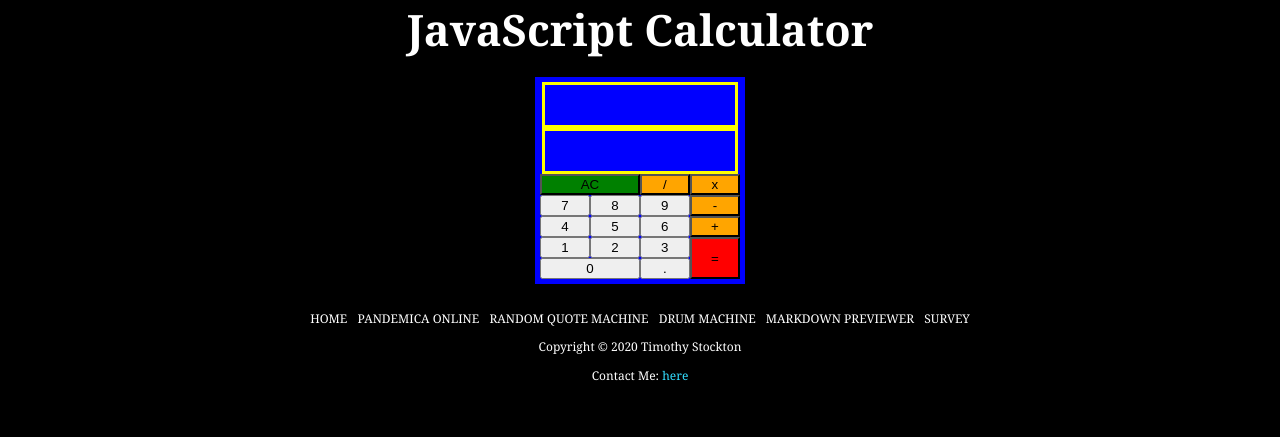
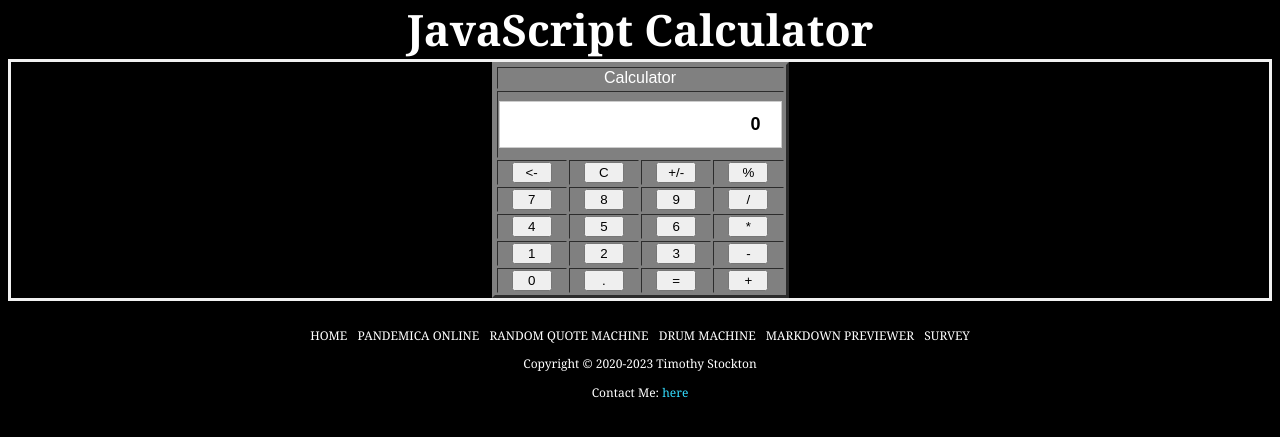
Before and after one commit to TimStockton/TimStockton.github.io, a PHP site: page /javascript_calculator.html in a window 1280 px wide. Shown: the part 38-475 px from the top of the page. Run offline with PHP 8.4, Linux system fonts and the light colour scheme.

Commit message:
merged with login page and calculator from class

```diff
--- a/drum_machine.html
+++ b/drum_machine.html
@@ -77,7 +77,7 @@
       <a href="markdown_previewer.html">Markdown Previewer</a>&nbsp;
       <a href="survey_form.html">Survey</a>
     </nav>
-    <p>Copyright &copy; 2020 Timothy Stockton</p>
+    <p>Copyright &copy; 2020-2023 Timothy Stockton</p>
     <p>Contact Me: <a href="mailto:timstocktonii@gmail.com">here</a></p>
   </footer>
 
--- a/javascript_calculator.html
+++ b/javascript_calculator.html
@@ -2,113 +2,48 @@
 <html lang="en">
 
 <!-- Timothy C Stockton II -->
-
-<!--[if lt IE 7]>      <html class="no-js lt-ie9 lt-ie8 lt-ie7"> <![endif]-->
-<!--[if IE 7]>         <html class="no-js lt-ie9 lt-ie8"> <![endif]-->
-<!--[if IE 8]>         <html class="no-js lt-ie9"> <![endif]-->
-<!--[if gt IE 8]><!--> <html class="no-js"> <!--<![endif]-->
 
     <head>
         <title>TCSII Portfolio | JavaScript Calculator </title>
         <meta charset="utf-8">
         <link rel="stylesheet" href="style.css">
         <link rel="icon" href="Resources/logo_favicon_psidemica_black.png" type="image/x-icon">
-  <meta http-equiv="X-UA-Compatible" content="IE=edge">
-  <script crossorigin src="https://unpkg.com/react@16/umd/react.development.js"></script>                                <!-- the react library -->
-  <script crossorigin src="https://unpkg.com/react-dom@16/umd/react-dom.development.js"></script>                           <!-- the react DOM -->
-  <script src="https://unpkg.com/@babel/standalone/babel.min.js"></script>                               <!-- enables babel so Javascript can be used in the browser -->
         <meta name="description" content="">
         <meta name="viewport" content="width=device-width, initial-scale=1">
-  <style>
-    #calculator {
-        width: 200px;
-        margin: auto;
-        padding: 5px;
-        background-color: blue;
-        display: grid;
+        <script language="JavaScript">
+            function Compute(key) {
+                d = document.Calc.Display.value;
+
+                if (key == "C") { //clear
+                    document.Calc.Display.value = 0;
+                    return;
                 }
-    .display2 {
-        margin: auto;
-        width: 75%;
-        color: white;
-        border: 3px solid yellow;
-        padding: 20px;
-        grid-area: 1 / 1 / 2 / 5;
+
+                if (key == "<-") { //backspace
+                    var len = d.length - 1;
+                    if (len == 0) document.Calc.Display.value = 0;
+                    else document.Calc.Display.value = d.substr(0, len);
+                    return;
                 }
-    .display {
-        margin: auto;
-        width: 75%;
-        color: white;
-        border: 3px solid yellow;
-        padding: 20px;
-        grid-area: 2 / 1 / 3 / 5;
+
+                if (key == "+/-") { //change sign
+                    document.Calc.Display.value = -d;
+                    return;
                 }
-    .clear {
-        grid-area: 3 / 1 / 4 / 3;
-        background-color: green;
+
+                if (key == "=") { //evaluate
+                    document.Calc.Display.value = eval(d.replace(/%/, "/100.0"));
+                    return
                 }
-    .divide {
-        grid-area: 3 / 3 / 4 / 3;
-        background-color: orange;
+
+                if (d == 0) { // if the display shows "0"
+                    document.Calc.Display.value = key; // set it to the value of key
                 }
-    .multiply {
-        grid-area: 3 / 4 / 4 / 5;
-        background-color: orange;
-    }
-    .seven {
-        grid-area: 4 / 1 / 5 / 2;
-    }
-    .eight {
-        grid-area: 4 / 2 / 5 / 3;
-    }
-    .nine {
-        grid-area: 4 / 3 / 5 / 4;
-    }
-    .subtract {
-        grid-area: 4 / 4 / 5 / 5;
-        background-color: orange;
-    }
-    .four {
-        grid-area: 5 / 1 / 6 / 2;
-    }
-    .five {
-        grid-area: 5 / 2 / 6 / 3;
-    }
-    .six {
-        grid-area: 5 / 3 / 6 / 4;
-    }
-    .add {
-        grid-area: 5 / 4 / 6 / 5;
-        background-color: orange;
-    }
-    .one {
-        grid-area: 6 / 1 / 7 / 2;
-    }
-    .two {
-        grid-area: 6 / 2 / 7 / 3;
-    }
-    .three {
-        grid-area: 6 / 3 / 7 / 4;
-    }
-    .equals {
-        grid-area: 6 / 4 / 8 / 5;
-        background-color: red;
-    }
-    .zero {
-        grid-area: 7 / 1 / 8 / 3;
-    }
-    .decimal {
-        grid-area: 7 / 3 / 8 / 4;
-    }
-    @media (max-width: 650px) {
-        .mobile-menu {
-            display: block;
-        }
-        .normal-menu {
-            display: none;
+                else { // otherwise
+                    document.Calc.Display.value = d + key; // concatenate the key
                 }
             }
-  </style>
+        </script>
     </head>
 
     <body>
@@ -119,13 +54,46 @@
         <main id="main">
             <div class="center">
             <h1>JavaScript Calculator</h1>
-    </div>
-    <br>
-    <!--[if lt IE 7]>
-      <p class="browsehappy">You are using an <strong>outdated</strong> browser. Please <a href="#">upgrade your browser</a> to improve your experience.</p>
-    <![endif]-->
-    <div id="drop">
-    </div>
+            <form name="Calc">
+                <table border="3" bgcolor="gray" align="center">
+                    <tr>
+                        <td align="center" colspan="4">Calculator</td>
+                    </tr>
+                    <tr>
+                        <td align="center" colspan="4"><input type="text" name="Display" value="0" style="text-align:right;font-size:18px;font-weight:bold;" maxlength="15"></td>
+                    </tr>
+                    <tr>
+                        <td align="center"><input type="button" style="width:40px;" value="<-" onclick="Compute(this.value);" /></td>
+                        <td align="center"><input type="button" style="width:40px;" value="C" onclick="Compute(this.value);" /></td>
+                        <td align="center"><input type="button" style="width:40px;" value="+/-" onclick="Compute(this.value);" /></td>
+                        <td align="center"><input type="button" style="width:40px;" value="%" onclick="Compute(this.value);" /></td>
+                    </tr>
+                    <tr>
+                        <td align="center"><input type="button" style="width:40px;" value="7" onclick="Compute(this.value);" /></td>
+                        <td align="center"><input type="button" style="width:40px;" value="8" onclick="Compute(this.value);" /></td>
+                        <td align="center"><input type="button" style="width:40px;" value="9" onclick="Compute(this.value);" /></td>
+                        <td align="center"><input type="button" style="width:40px;" value="/" onclick="Compute(this.value);" /></td>
+                    </tr>
+                    <tr>
+                        <td align="center"><input type="button" style="width:40px;" value="4" onclick="Compute(this.value);" /></td>
+                        <td align="center"><input type="button" style="width:40px;" value="5" onclick="Compute(this.value);" /></td>
+                        <td align="center"><input type="button" style="width:40px;" value="6" onclick="Compute(this.value);" /></td>
+                        <td align="center"><input type="button" style="width:40px;" value="*" onclick="Compute(this.value);" /></td>
+                    </tr>
+                    <tr>
+                        <td align="center"><input type="button" style="width:40px;" value="1" onclick="Compute(this.value);" /></td>
+                        <td align="center"><input type="button" style="width:40px;" value="2" onclick="Compute(this.value);" /></td>
+                        <td align="center"><input type="button" style="width:40px;" value="3" onclick="Compute(this.value);" /></td>
+                        <td align="center"><input type="button" style="width:40px;" value="-" onclick="Compute(this.value);" /></td>
+                    </tr>
+                    <tr>
+                        <td align="center"><input type="button" style="width:40px;" value="0" onclick="Compute(this.value);" /></td>
+                        <td align="center"><input type="button" style="width:40px;" value="." onclick="Compute(this.value);" /></td>
+                        <td align="center"><input type="button" style="width:40px;" value="=" onclick="Compute(this.value);" /></td>
+                        <td align="center"><input type="button" style="width:40px;" value="+" onclick="Compute(this.value);" /></td>
+                    </tr>
+                </table>
+            </form>
             <br>
         </main>
 
@@ -138,191 +106,9 @@
             <a href="markdown_previewer.html">Markdown Previewer</a>&nbsp;
             <a href="survey_form.html">Survey</a>
             </nav>
-    <p>Copyright &copy; 2020 Timothy Stockton</p>
+            <p>Copyright &copy; 2020-2023 Timothy Stockton</p>
             <p>Contact Me: <a href="mailto:timstocktonii@gmail.com">here</a></p>
         </footer>
-
-  <script type="text/babel">
-      class Calculator extends React.Component {
-          state = {                           /* use state to track problem and displays */
-  display2: "",
-              display: "",
-              firstValue: 0.00,
-              operator: "",
-              secondValue: 0.00
-          }
-
-      calculate = (n1, operator, n2) => {          /* calculate problem */
-  let result = ""
-
-  if (operator==="add") {
-  console.log(n1)
-  console.log("plus")
-  console.log(n2)
-    result = parseFloat(n1) + parseFloat(n2)
-  } else if (operator==="subtract") {
-    result = parseFloat(n1) - parseFloat(n2)
-  } else if (operator==="multiply") {
-    result = parseFloat(n1) * parseFloat(n2)
-  } else if (operator==="divide") {
-    result = parseFloat(n1) / parseFloat(n2)
-  }
-
-          this.setState({
-              firstValue: result
-          });
-
-  return result
-  }
-
-      handleClick = (e) => {          /* what happens when a button is pushed */
-          if (e.target==clear) {
-              this.setState({
-  display2: "",
-                  display: 0,
-                  operator: ""
-              });
-  console.log("firstVale: " + this.state.firstValue)
-  console.log("secondVale: " + this.state.secondValue)
-  console.log("display2: " + this.state.display2)
-  console.log("display: " + this.state.display)
-          } else if (e.target==add) {
-  if (this.state.operator=="") {
-                  this.setState({
-                      display2: this.state.display + "+",
-                      firstValue: parseFloat(this.state.display),			/* make it a num earlier might work? */
-    display: "",
-                      operator: "add"
-                  });
-  console.log("firstVale: " + this.state.firstValue)
-  console.log("secondVale: " + this.state.secondValue)
-  console.log("display2: " + this.state.display2)
-  console.log("display: " + this.state.display)
-  } else {
-                  this.setState({
-                      display2: this.state.firstValue + "+",
-    display: "",
-                      operator: "add"
-                  });
-  }
-          } else if (e.target==subtract) {
-  if (this.state.operator=="") {
-                  this.setState({
-                      display2: this.state.display + "-",
-    display: "",
-          firstValue: this.state.display,
-          operator: "subtract"
-                  });
-  } else {
-                  this.setState({
-    display: "-"
-                  });
-  }
-          } else if (e.target==multiply) {
-        if (this.state.operator=="") {
-                  this.setState({
-                      display2: this.state.display + "x",
-                display: "",
-                      firstValue: this.state.display,
-                      operator: "multiply"
-                  });
-        } else {
-                  this.setState({
-                      display2: this.state.firstValue + "x",
-                display: "",
-                      operator: "multiply"
-                  });
-        }
-          } else if (e.target==divide) {
-        if (this.state.operator=="") {
-                  this.setState({
-                      display2: this.state.display + "/",
-                display: "",
-                      firstValue: this.state.display,
-                      operator: "divide"
-                  });
-        } else {
-                  this.setState({
-                      display2: this.state.firstValue + "/",
-                display: "",
-                      operator: "divide"
-                  });
-        }
-          } else if (e.target==equals) {
-  console.log("firstVale: " + this.state.firstValue)
-  console.log("secondVale: " + this.state.secondValue)
-  console.log("display2: " + this.state.display2)
-  console.log("display: " + this.state.display)
-              this.setState({
-                  secondValue: this.state.display,
-                  display2: "",
-                  display: this.calculate(this.state.firstValue, this.state.operator, this.state.secondValue),      /* does clearing the second value after matter? */
-                  operator: ""
-              });
-  console.log("firstVale: " + this.state.firstValue)
-  console.log("secondVale: " + this.state.secondValue)
-  console.log("display2: " + this.state.display2)
-  console.log("display: " + this.state.display)
-          } else if (e.target==decimal) {
-  if (this.state.display=="") {
-  this.setState({
-                      display: "0."
-                  });
-  } else if (!this.state.display.includes('.')) {
-  this.setState({
-                      display: this.state.display + "."
-                  });
-              }
-          } else if (e.target==zero) {
-  if (this.state.display==0) {
-  this.setState({
-                      display: e.target.value
-                  });
-              } else {
-  this.setState({
-                      display: this.state.display + e.target.value
-                  });
-              }
-          } else {
-  if (this.state.display==0) {
-  this.setState({
-                      display: e.target.value
-                  });
-              } else {
-  this.setState({
-                      display: this.state.display + e.target.value
-                  });
-              }
-          }
-      }
-          render () {         // what is being rendered
-              return (
-                  <div id="calculator">
-  <div id="display2" class="display2">{this.state.display2}</div>
-                      <div id="display" class="display">{this.state.display}</div>
-                      <button id="equals" class="equals" onClick={this.handleClick}>=</button>
-                      <button id="clear" class="clear" onClick={this.handleClick}>AC</button>
-                      <button id="add" class="add" onClick={this.handleClick}>+</button>
-                      <button id="subtract" class="subtract" onClick={this.handleClick}>-</button>
-                      <button id="multiply" class="multiply" onClick={this.handleClick}>x</button>
-                      <button id="divide" class="divide" onClick={this.handleClick}>/</button>
-                      <button id="decimal" class="decimal" onClick={this.handleClick}>.</button>
-                      <button id="zero" class="zero" value={0} onClick={this.handleClick}>0</button>
-                      <button id="one" class="one" value={1} onClick={this.handleClick}>1</button>
-                      <button id="two" class="two" value={2} onClick={this.handleClick}>2</button>
-                      <button id="three" class="three" value={3} onClick={this.handleClick}>3</button>
-                      <button id="four" class="four" value={4} onClick={this.handleClick}>4</button>
-                      <button id="five" class="five" value={5} onClick={this.handleClick}>5</button>
-                      <button id="six" class="six" value={6} onClick={this.handleClick}>6</button>
-                      <button id="seven" class="seven" value={7} onClick={this.handleClick}>7</button>
-                      <button id="eight" class="eight" value={8} onClick={this.handleClick}>8</button>
-                      <button id="nine" class="nine" value={9} onClick={this.handleClick}>9</button>
-                  </div>
-              )
-          }
-      }
-      ReactDOM.render(<Calculator />, document.getElementById("drop"));       /* choose where to render to */
-  </script>
 
     </body>
 
--- a/markdown_previewer.html
+++ b/markdown_previewer.html
@@ -78,7 +78,7 @@
       <a href="drum_machine.html">Drum Machine</a>&nbsp;
       <a href="survey_form.html">Survey</a>
     </nav>
-    <p>Copyright &copy; 2020 Timothy Stockton</p>
+    <p>Copyright &copy; 2020-2023 Timothy Stockton</p>
     <p>Contact Me: <a href="mailto:timstocktonii@gmail.com">here</a></p>
   </footer>
 
--- a/random_quote_machine.html
+++ b/random_quote_machine.html
@@ -71,7 +71,7 @@
       <a href="markdown_previewer.html">Markdown Previewer</a>&nbsp;
       <a href="survey_form.html">Survey</a>
     </nav>
-    <p>Copyright &copy; 2020 Timothy Stockton</p>
+    <p>Copyright &copy; 2020-2023 Timothy Stockton</p>
     <p>Contact Me: <a href="mailto:timstocktonii@gmail.com">here</a></p>
   </footer>
 
--- a/style.css
+++ b/style.css
@@ -1,72 +1,104 @@
-
-body {background-repeat: no-repeat;
+body {
+        background-repeat: no-repeat;
         background-attachment: fixed;
         background-size: cover;
         background-color: #000000;
         color: #ffffff;
-        font-family: Georgia, "Times New Roman", serif;}
+        font-family: Georgia, "Times New Roman", serif;
+}
 
-header {color: #ffffff;
+header {
+        color: #ffffff;
         padding-top: 20px;
         padding-bottom: 10px;
         text-align: center;
         font-family: Georgia, "Times New Roman", serif;
         width: 100%;
         margin-left: auto;
-        margin-right: auto;}
+        margin-right: auto;
+}
 
-nav {padding-top: 10px;
+nav {
+        padding-top: 10px;
         padding-bottom: 10px;
         font-family: Georgia, "Times New Roman", serif;
         display: inline;
         font-size: 1em;
         text-transform: uppercase;
-        line-height: 1em;}
+        line-height: 1em;
+}
 
-a {text-decoration: none;}
+a {
+        text-decoration: none;
+}
 
-main {color: #ffffff;
+main {
+        color: #ffffff;
         font-family: Arial, Helvetica, sans-serif;
         margin-left: auto;
         margin-right: auto;
-        width: 100%;}
+        width: 100%;
+}
 
-h1 {color: #ffffff;
+h1 {
+        color: #ffffff;
         margin: 8px;
         font-family: Georgia, "Times New Roman", serif;
         font-size: 2.7em;
         display: inline-block;
         margin-top: 0;
-        margin-bottom: 0;}
+        margin-bottom: 0;
+}
 
-h2 {font-family: https://overpass-30e2.kxcdn.com/overpass.css;
-        font-weight: bold;
+h2 {
+        font-family: 'https: //overpass-30e2.kxcdn.com/overpass.css';
+                font-weight: bold;
         text-transform: uppercase;
-        font-size: 2em;}
+        font-size: 2em;
+}
 
-h3 {font-family: https://overpass-30e2.kxcdn.com/overpass.css;
-        font-weight: bold;
+h3 {
+        font-family: 'https: //overpass-30e2.kxcdn.com/overpass.css';
+                font-weight: bold;
         text-transform: uppercase;
-        font-size: 1.3em;}
+        font-size: 1.3em;
+}
 
-p {color: #ffffff;
-        font-family: Georgia, "Times New Roman", serif;}
+p {
+        color: #ffffff;
+        font-family: Georgia, "Times New Roman", serif;
+}
 
-a:link {color: #33ddff;}
+a:link {
+        color: #33ddff;
+}
 
-a:visited {color: #ee33ff;}
+a:visited {
+        color: #ee33ff;
+}
 
-a:hover {color: #99ff33;}
+a:hover {
+        color: #99ff33;
+}
 
-nav a:link {color: #ffffff;}
+nav a:link {
+        color: #ffffff;
+}
 
-nav a:visited {color: #ffffff;}
+nav a:visited {
+        color: #ffffff;
+}
 
-nav a:hover {color: #99ff33;}
+nav a:hover {
+        color: #99ff33;
+}
 
-ul {list-style-image: url(Resources/custom_marker.gif);}
+ul {
+        list-style-image: url(Resources/custom_marker.gif);
+}
 
-footer {color: #ffffff;
+footer {
+        color: #ffffff;
         padding-top: 10px;
         padding-bottom: 10px;
         font-size: 75%;
@@ -74,25 +106,114 @@ footer {color: #ffffff;
         font-family: Arial, Helvetica, sans-serif;
         width: 100%;
         margin-left: auto;
-        margin-right: auto;}
+        margin-right: auto;
+}
 
-.center {text-align: center;}
+.center {
+        text-align: center;
+}
 
-.socials-menu {list-style: none;
-      margin: auto;
-      padding-left: 0;}
+.socials-menu {
+        list-style: none;
+        margin: auto;
+        padding-left: 0;
+}
 
-.socials-menu li {display: inline;}
+.socials-menu li {
+        display: inline;
+}
 
-.social-icon {margin: 5px;
-      width: 25px;
-      height: auto;
-      padding-bottom: 5px;}
+.social-icon {
+        margin: 5px;
+        width: 25px;
+        height: auto;
+        padding-bottom: 5px;
+}
 
-#top-nav {padding-top: 10px;
-      padding-bottom: 10px;}
+#top-nav {
+        padding-top: 10px;
+        padding-bottom: 10px;
+}
 
-#bottom-nav {padding-top: 10px;
-      padding-bottom: 10px;}
+#bottom-nav {
+        padding-top: 10px;
+        padding-bottom: 10px;
+}
 
-#bottom-nav a {margin: 2px;}
+#bottom-nav a {
+        margin: 2px;
+}
+
+/* Bordered form */
+form {
+        border: 3px solid #f1f1f1;
+}
+
+/* Full-width inputs */
+input[type=text],
+input[type=password] {
+        width: 100%;
+        padding: 12px 20px;
+        margin: 8px 0;
+        display: inline-block;
+        border: 1px solid #ccc;
+        box-sizing: border-box;
+}
+
+/* Set a style for all buttons */
+button {
+        background-color: #04AA6D;
+        color: white;
+        padding: 14px 20px;
+        margin: 8px 0;
+        border: none;
+        cursor: pointer;
+        width: 100%;
+}
+
+/* Add a hover effect for buttons */
+button:hover {
+        opacity: 0.8;
+}
+
+/* Extra style for the cancel button (red) */
+.cancelbtn {
+        width: auto;
+        padding: 10px 18px;
+        background-color: #f44336;
+}
+
+/* Center the avatar image inside this container */
+.imgcontainer {
+        text-align: center;
+        margin: 24px 0 12px 0;
+}
+
+/* Avatar image */
+img.avatar {
+        width: 20%;
+        border-radius: 50%;
+}
+
+/* Add padding to containers */
+.container {
+        padding: 16px;
+}
+
+/* The "Forgot password" text */
+span.psw {
+        float: right;
+        padding-top: 16px;
+}
+
+/* Change styles for span and cancel button on extra small screens */
+@media screen and (max-width: 300px) {
+        span.psw {
+                display: block;
+                float: none;
+        }
+
+        .cancelbtn {
+                width: 100%;
+        }
+}
--- a/survey_form.html
+++ b/survey_form.html
@@ -94,7 +94,7 @@
       <a href="drum_machine.html">Drum Machine</a>&nbsp;
       <a href="markdown_previewer.html">Markdown Previewer</a>
     </nav>
-    <p>Copyright &copy; 2020 Timothy Stockton</p>
+    <p>Copyright &copy; 2020-2023 Timothy Stockton</p>
     <p>Contact Me: <a href="mailto:timstocktonii@gmail.com">here</a></p>
   </footer>
 
```
Also changed, not shown: index.html (+5 -4 lines), login.html (added, +51 -0 lines), README.md, Resources/avatar.png (added). Lines whose indentation alone changed are shown as unchanged.
